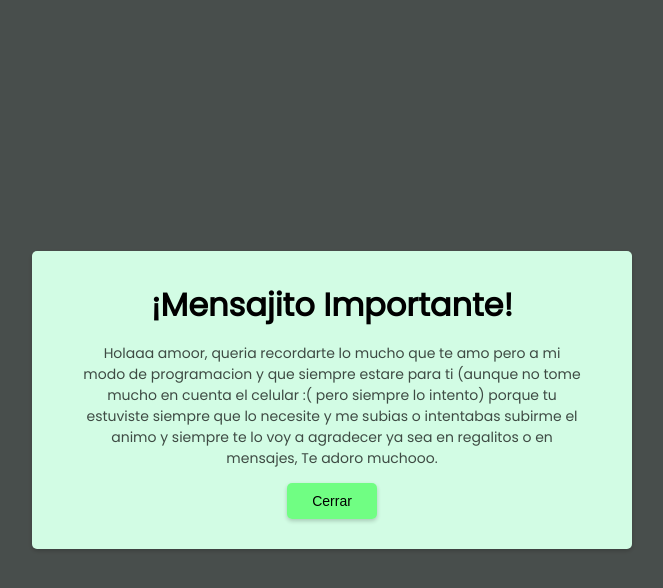
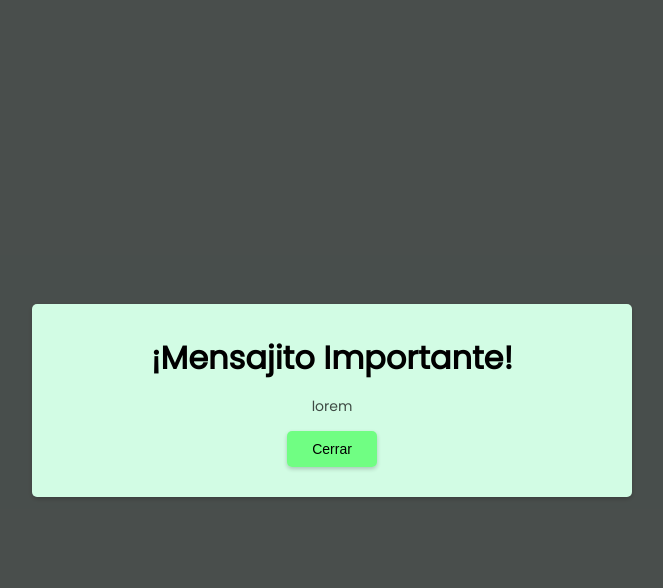
Before and after one commit to ZomBoyHTML/Mensajito, a plain HTML site: page index.html in a window 1280 px wide. Both pictures are taken after a click on the button "Hacer Click". Shown: the whole page, without its empty margins (308-971 px from the left). Drawn offline with Linux system fonts and the light colour scheme.

Commit message:
Update index.html

```diff
--- a/index.html
+++ b/index.html
@@ -16,7 +16,7 @@
         <div class="modal">
           <h1>¡Mensajito Importante!</h1>
           <p>
-             Holaaa amoor, queria recordarte lo mucho que te amo pero a mi modo de programacion y que siempre estare para ti (aunque no tome mucho en cuenta el celular :( pero siempre lo intento) porque tu estuviste siempre que lo necesite y me subias o intentabas subirme el animo y siempre te lo voy a agradecer ya sea en regalitos o en mensajes, Te adoro muchooo.
+                lorem
           </p>
           <button id="close">Cerrar</button>
         </div>
```
